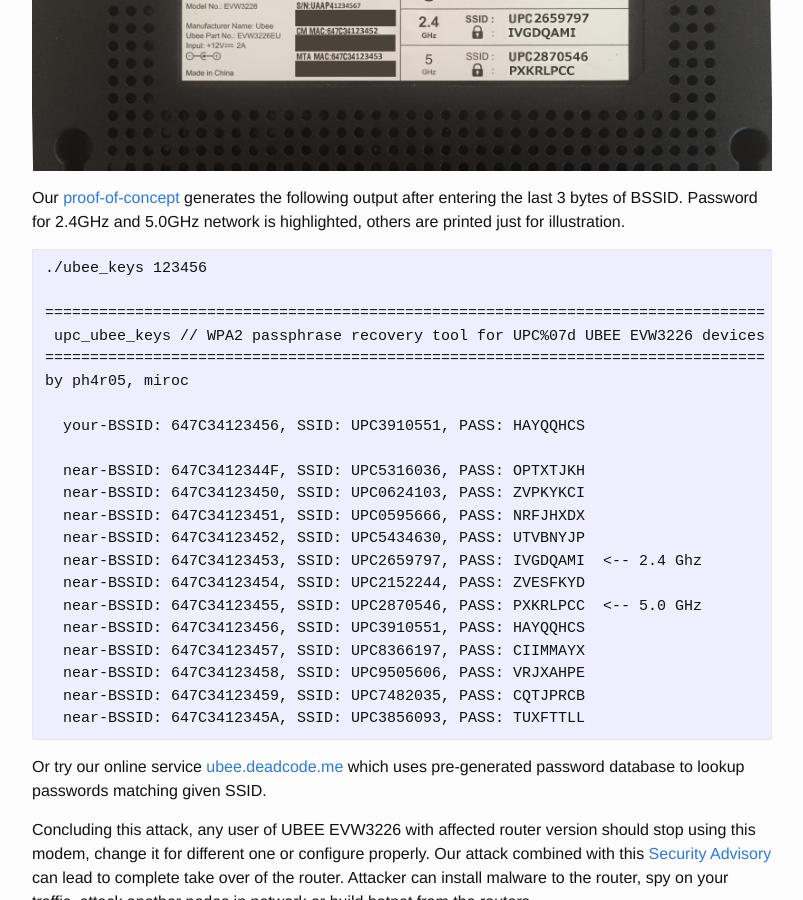
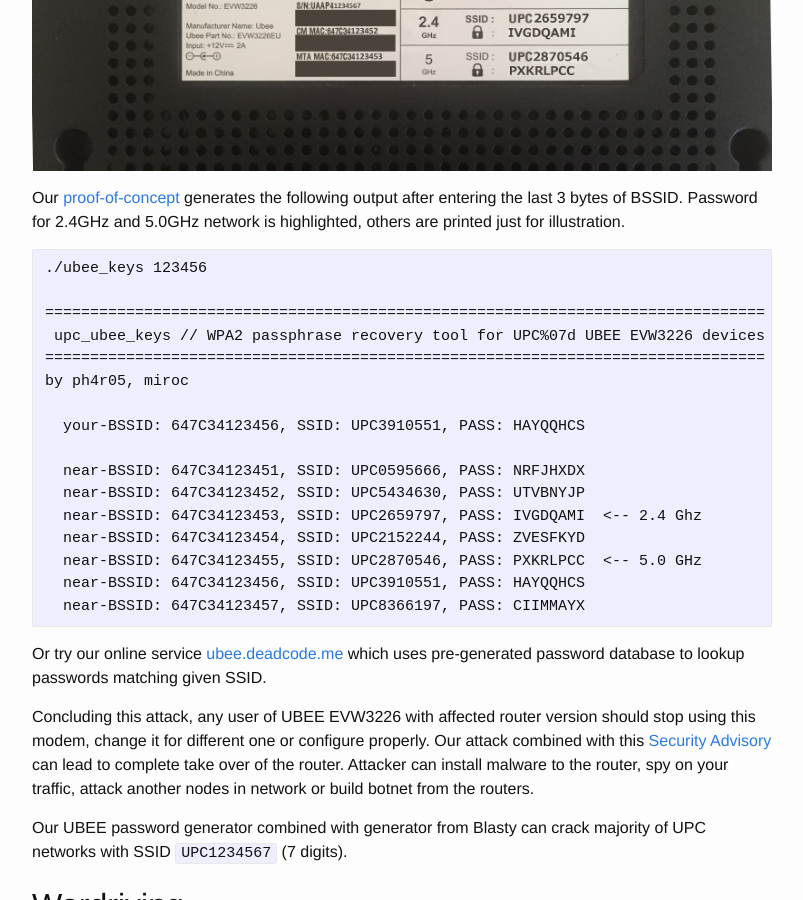
Before and after one commit to yolosec/deadcodeBlog, a Jekyll site: the page built from _posts/2016-06-14-UPC-UBEE-EVW3226-WPA2-Reversing.markdown, in a window 1280 px wide and 900 px high, scrolled down 24730 px. Shown: the whole window, without its empty margins (238-1041 px from the left). Built offline with Jekyll 4.4.1, drawn with Linux system fonts in a browser that asks for light colours; formulas are drawn with MathJax 3.

Commit message:
ubee: function output demo made shorter

````diff
--- a/_posts/2016-06-14-UPC-UBEE-EVW3226-WPA2-Reversing.markdown
+++ b/_posts/2016-06-14-UPC-UBEE-EVW3226-WPA2-Reversing.markdown
@@ -784,8 +784,6 @@ by ph4r05, miroc
 
   your-BSSID: 647C34123456, SSID: UPC3910551, PASS: HAYQQHCS
 
-  near-BSSID: 647C3412344F, SSID: UPC5316036, PASS: OPTXTJKH
-  near-BSSID: 647C34123450, SSID: UPC0624103, PASS: ZVPKYKCI
   near-BSSID: 647C34123451, SSID: UPC0595666, PASS: NRFJHXDX
   near-BSSID: 647C34123452, SSID: UPC5434630, PASS: UTVBNYJP
   near-BSSID: 647C34123453, SSID: UPC2659797, PASS: IVGDQAMI  <-- 2.4 Ghz
@@ -793,9 +791,6 @@ by ph4r05, miroc
   near-BSSID: 647C34123455, SSID: UPC2870546, PASS: PXKRLPCC  <-- 5.0 GHz
   near-BSSID: 647C34123456, SSID: UPC3910551, PASS: HAYQQHCS
   near-BSSID: 647C34123457, SSID: UPC8366197, PASS: CIIMMAYX
-  near-BSSID: 647C34123458, SSID: UPC9505606, PASS: VRJXAHPE
-  near-BSSID: 647C34123459, SSID: UPC7482035, PASS: CQTJPRCB
-  near-BSSID: 647C3412345A, SSID: UPC3856093, PASS: TUXFTTLL
 ```
 
 Or try our online service [ubee.deadcode.me](https://ubee.deadcode.me) which uses pre-generated password database
````
